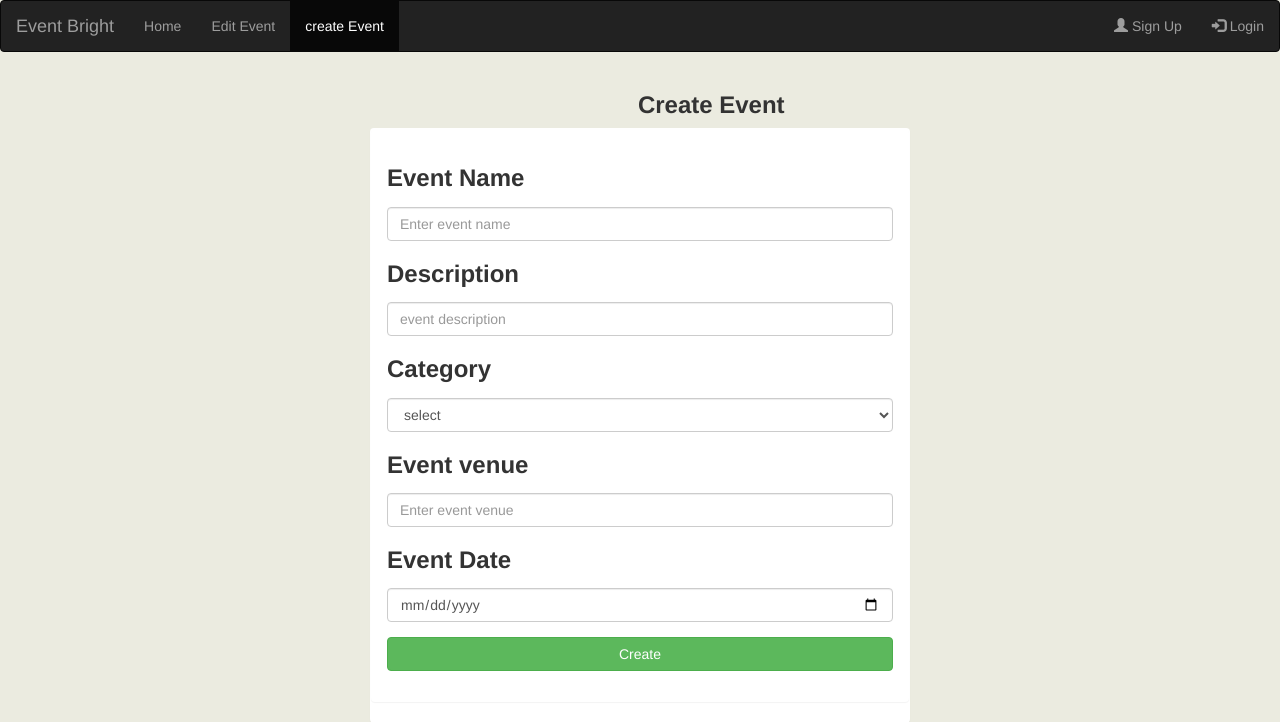
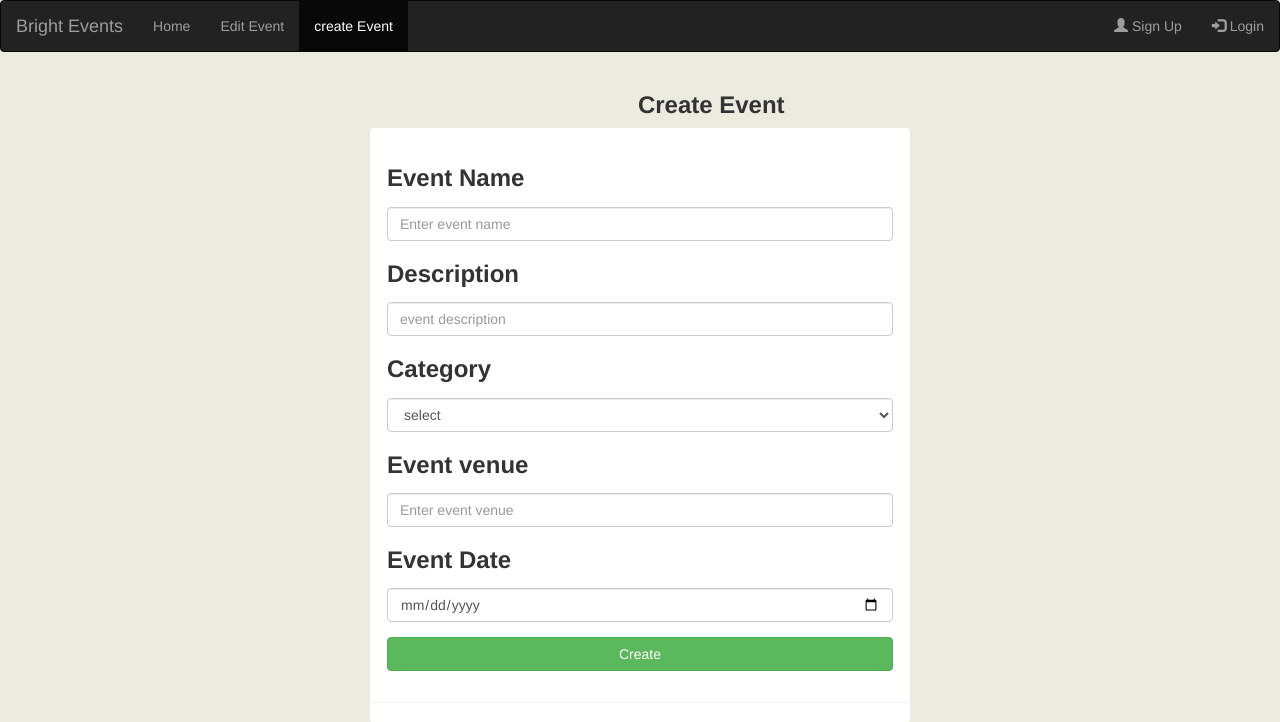
Before and after one commit to Rodgers-M/Bright_events, a Python web app: template designs/ui/templates/events/new.html in a window 1280 px wide. Shown: the top 722 px of the page. Run offline with Jinja, Linux system fonts and the light colour scheme; the template is opened without the code that fills it, so the values that code supplies are empty; some libraries are stand-ins or nearby versions.

Commit message:
(feat) : change the website name

```diff
--- a/designs/ui/templates/events/edit.html
+++ b/designs/ui/templates/events/edit.html
@@ -13,7 +13,7 @@
      <nav class="navbar navbar-inverse">
         <div class="container-fluid">
           <div class="navbar-header">
-            <a class="navbar-brand" href="#">Event Bright</a>
+            <a class="navbar-brand" href="#">Bright Events</a>
           </div>
           <ul class="nav navbar-nav">
             <li><a href="../../../../index.html">Home</a></li>
--- a/designs/ui/templates/events/new.html
+++ b/designs/ui/templates/events/new.html
@@ -13,7 +13,7 @@
     <nav class="navbar navbar-inverse">
         <div class="container-fluid">
           <div class="navbar-header">
-            <a class="navbar-brand" href="#">Event Bright</a>
+            <a class="navbar-brand" href="#">Bright Events</a>
           </div>
           <ul class="nav navbar-nav">
             <li><a href="../../../../index.html">Home</a></li>
--- a/index.html
+++ b/index.html
@@ -14,7 +14,7 @@
       <nav class="navbar navbar-inverse">
         <div class="container-fluid">
           <div class="navbar-header">
-            <a class="navbar-brand" href="#">Event Bright</a>
+            <a class="navbar-brand" href="#">Bright Events</a>
           </div>
           <ul class="nav navbar-nav">
             <li class="active"><a href="#">Home</a></li>
```
